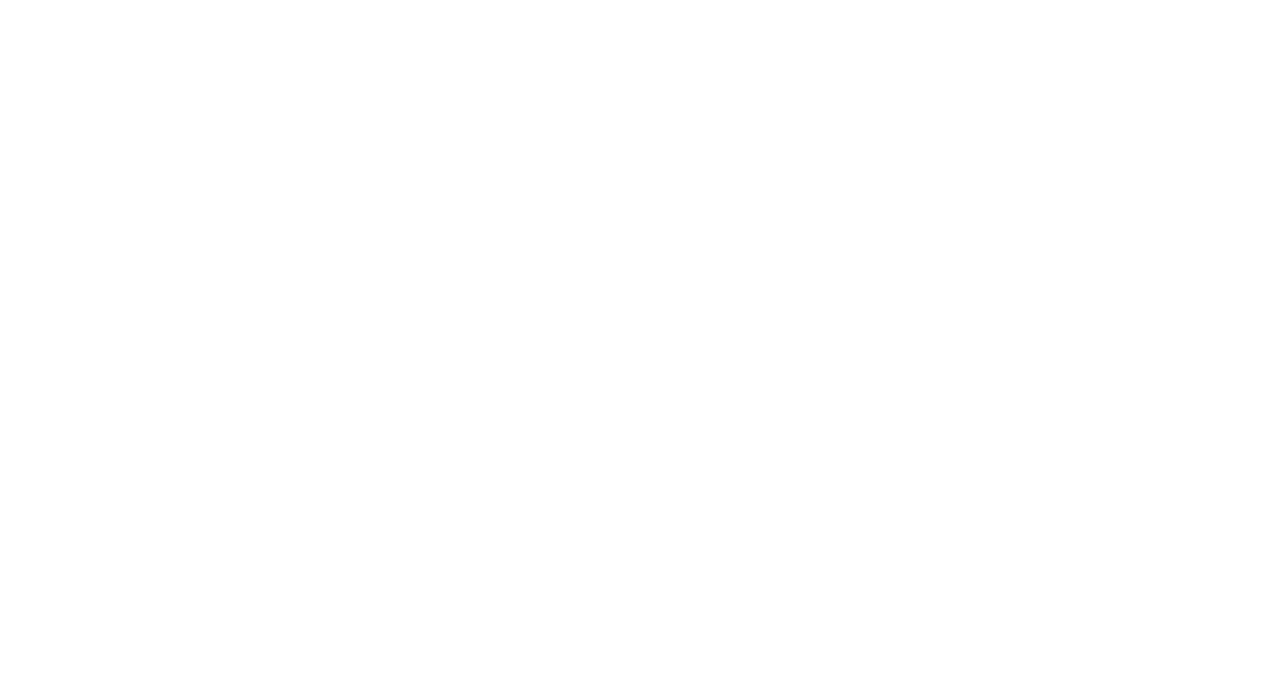
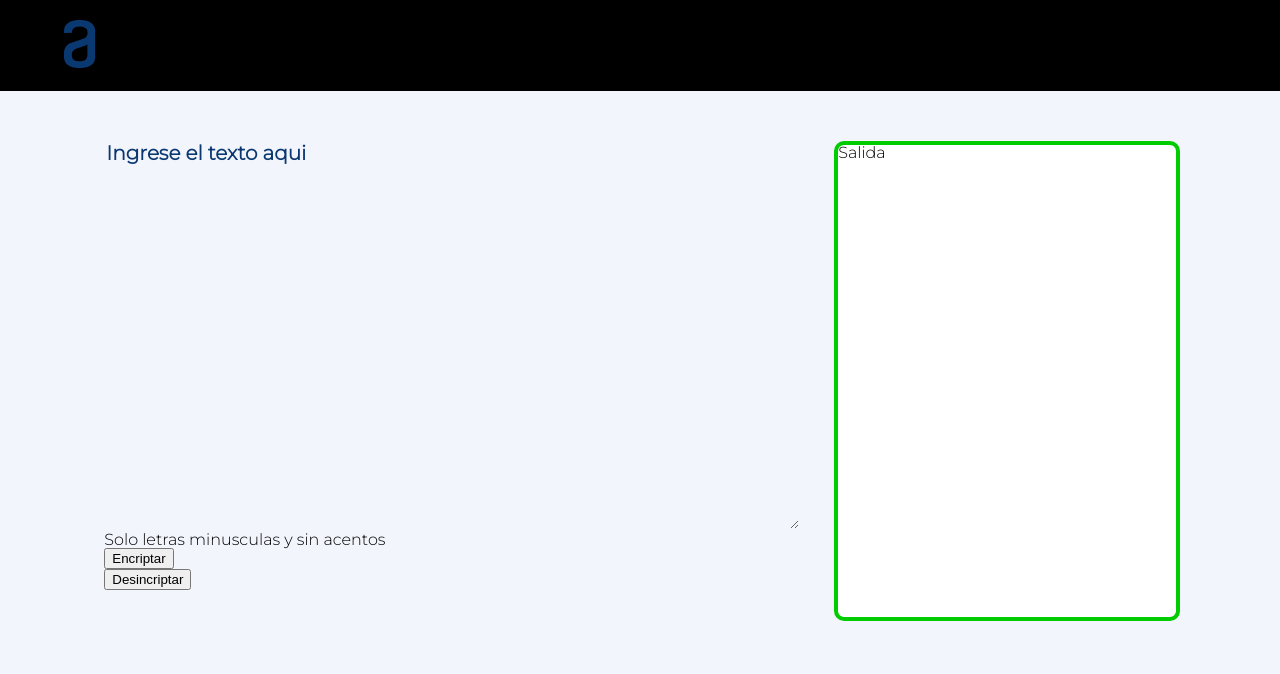
Before and after one commit to AxayacatlS/EncriptadorAlura, a plain HTML site: page index.html in a window 1280 px wide. Drawn offline with Linux system fonts and the light colour scheme.

Commit message:
Mejorando interfaz visual, area de entrada y tamaños

```diff
--- a/index.html
+++ b/index.html
@@ -1,19 +1,44 @@
 <!DOCTYPE html>
 <html lang="es-MX">
+
 <head>
     <meta charset="UTF-8">
     <meta name="viewport" content="width=device-width">
     <title>Encriptador</title>
+    <link rel="stylesheet" href="styles/reset.css">
+    <link rel="stylesheet" href="styles/style.css">
+    <link href="https://fonts.googleapis.com/css2?family=Inter:wght@100&family=Montserrat:wght@300&display=swap"
+        rel="stylesheet">
 </head>
+
 <body>
     <header class="cabeza-pagina">
-
+        <img src="imagenes/logo.png">
     </header>
     <main class="cuerpo-pagina">
-
+        <ul class="seccion1">
+            <li class="entrada">
+                <textarea placeholder="Ingrese el texto aqui"></textarea>
+                <div class="botones">
+                    <label for="boton">Solo letras minusculas y sin acentos</label>
+                    <ul>
+                        <li>
+                            <button class="boton">Encriptar</button>
+                        </li>
+                        <li>
+                            <button class="boton">Desincriptar</button>
+                        </li>
+                    </ul>
+                </div>
+            </li>
+            <li class="salida">
+                <label>Salida</label>
+            </li>
+        </ul>
     </main>
     <footer class="pie-pagina">
 
     </footer>
 </body>
+
 </html>
--- a/styles/style.css
+++ b/styles/style.css
@@ -0,0 +1,70 @@
+body {
+    font-family: 'Inter', sans-serif;
+    font-family: 'Montserrat', sans-serif;
+    background: #F3F5FC;
+}
+
+.cabeza-pagina {
+    background-color: #000000;
+    padding: 20px 0;
+}
+
+.cabeza-pagina img {
+    margin: 0 5%;
+}
+
+.seccion1 {
+    width: 90%;
+    margin: 0 auto;
+    padding: 50px;
+}
+
+.seccion1 .entrada {
+    display: inline-block;
+    width: 60%;
+    vertical-align: top;
+    margin: 0 1.5%;
+    /*padding: 20% 20px;*/
+    padding-left: 2%;
+    height: 60vh;
+    /*box-sizing: border-box;
+    border: 4px solid #000000;
+    border-radius: 10px;*/
+}
+textarea{
+    font-family: 'Inter', sans-serif;
+    font-family: 'Montserrat', sans-serif;
+    font-size: 20px;
+    font-weight: bold;
+    width: 100%;
+    height: 80%;
+    background: #F3F5FC;
+    color: #0A3871;
+    border: none;
+    line-height: 1.5;
+}
+textarea::placeholder {
+    font-family: 'Inter', sans-serif;
+    font-family: 'Montserrat', sans-serif;
+    color: #0A3871;
+    vertical-align: text-top;
+    line-height: 1em;
+}
+
+textarea::focus {
+    outline: none;
+    border: none;
+}
+
+.seccion1 .salida {
+    display: inline-block;
+    width: 30%;
+    vertical-align: top;
+    margin: 0 1.5%;
+    height: 60vh;
+    /*padding: 30% 20px;*/
+    background: #FFFFFF;
+    box-sizing: border-box;
+    border: 4px solid #00cc00;
+    border-radius: 10px;
+}
```
Also changed, not shown: imagenes/logo.png (renamed from imagenes/vector.png).
